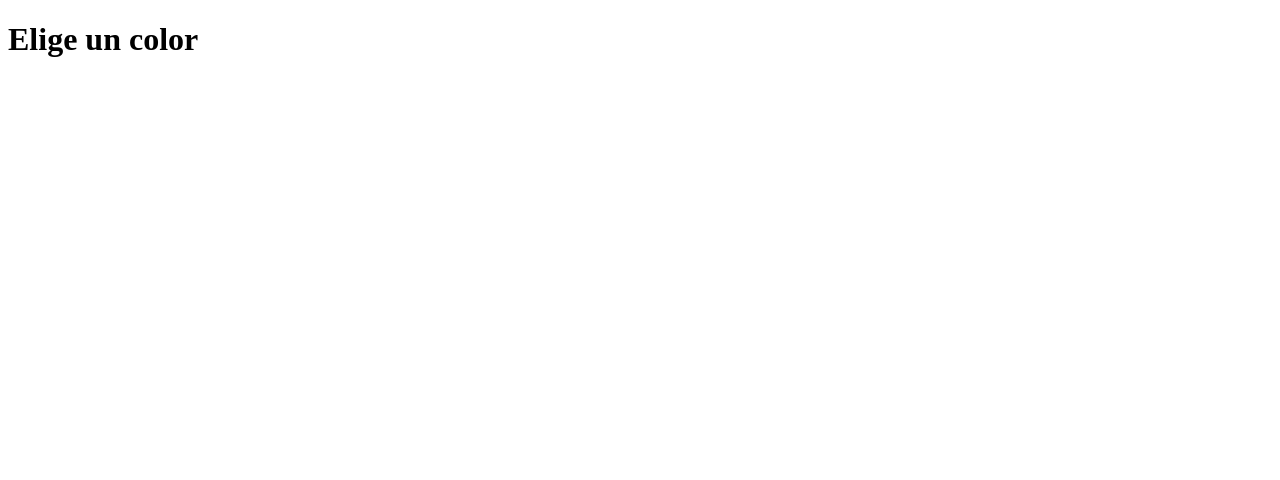
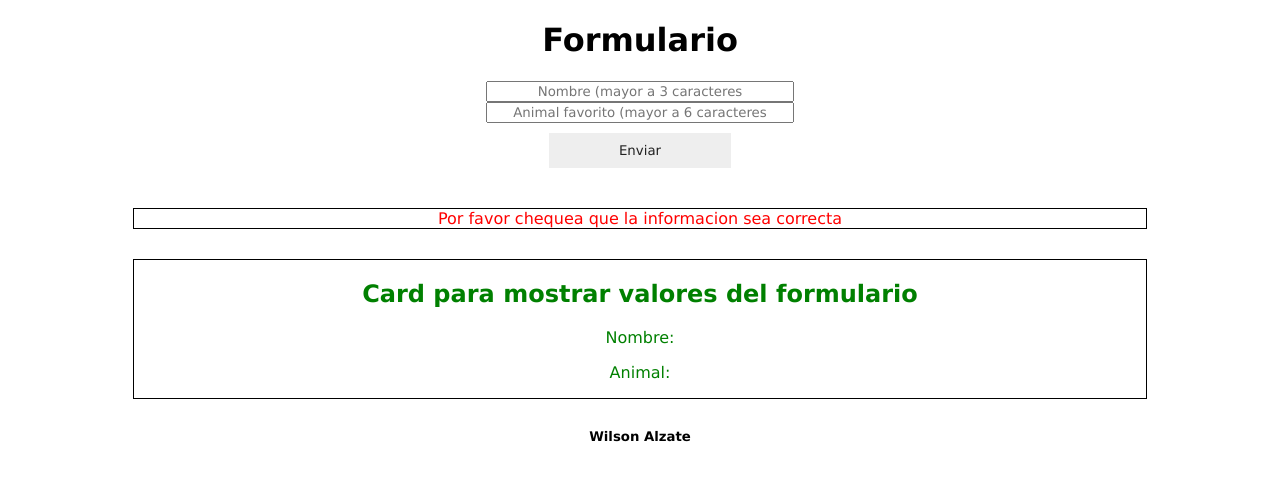
Before and after one commit to KevvDaniel/fe3c4-parcial, a React (Vite) app: page / in a window 1280 px wide. Shown: the top 480 px of the page. Built offline with nearby package versions, Linux system fonts and the light colour scheme.

Commit message:
Agredando los handler y las validaciones

```diff
--- a/src/App.jsx
+++ b/src/App.jsx
@@ -1,10 +1,57 @@
+import { useState } from 'react'
+import Card from './Card.jsx'
+
 function App() {
   //Aqui deberias agregar los estados y los handlers para los inputs
 
+  const[nombre, setNombre] = useState ("")
+  const[animal, setAnimal] = useState ("")
+
+  const handleChange = (e) => {
+    if(e.target.value.length > 3){
+      console.log(e.target.value);
+      setNombre(e.target.value);
+    }
+  }
+  const handleChangeAnimal = (e) => {
+    if(e.target.value.length > 6){
+      console.log(e.target.value)
+    }
+  }
+
+
   return (
     <div className="App">
-      <h1>Elige un color</h1>
-      <form>{/* aqui deberias escribir tu codigo */}</form>
+      <h1>Formulario</h1>
+      <form>{/* aqui deberias escribir tu codigo */}
+        <input
+          id="name"
+          type="text"
+          name="nombre"
+          value={nombre}
+          placeholder="Nombre (mayor a 3 caracteres"
+          onChange={handleChange}
+          />
+        <br />
+
+        <input
+          id="name"
+          type="text"
+          name="animal"
+          placeholder="Animal favorito (mayor a 6 caracteres"
+          onChange={handleChangeAnimal}
+          />
+        <br />
+
+        <button type="submit" value="Enviar">
+          Enviar
+        </button>
+
+        <p id="msn-error" >Por favor chequea que la informacion sea correcta</p>
+        <Card/>
+
+      </form>
+      <h5>Wilson Alzate</h5>
     </div>
   );
 }
--- a/src/Card.jsx
+++ b/src/Card.jsx
@@ -3,8 +3,10 @@
 
 function Card() {
   return (
-    <div>
-      <h2>Esto es un componente</h2>
+    <div id="card">
+      <h2>Card para mostrar valores del formulario</h2>
+        <p>Nombre:{}</p>
+        <p>Animal:{}</p>
     </div>
   );
 }
--- a/src/index.css
+++ b/src/index.css
@@ -0,0 +1,39 @@
+*{
+    font-family: Verdana, Geneva, Tahoma, sans-serif;
+    text-align: center;
+}
+
+
+
+#card{
+    color: green;
+    border: 1px solid black;
+    width: 80%;
+    margin: 30px auto;
+}
+
+#msn-error{
+    border: 1px solid black;
+    color: red;
+    width: 80%;
+    margin: 30px auto;
+}
+
+input{
+    width: 300px;
+}
+
+button {
+    border: none;
+    background-color: #eee;
+    color: #222;
+    font-size: 30;
+    font-family: inherit;
+    margin: 10px;
+    padding: 10px 70px;
+    cursor: pointer;
+}
+
+button:hover {
+    background-color: #ccc;
+}
```
